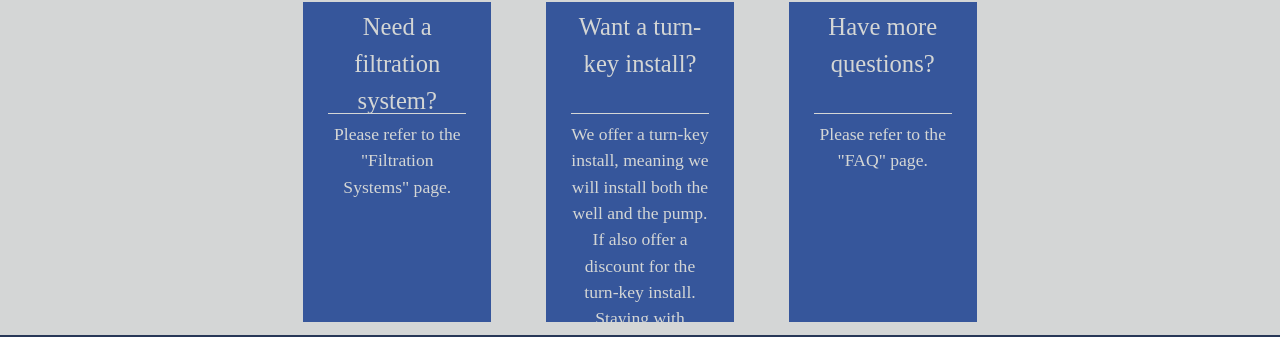
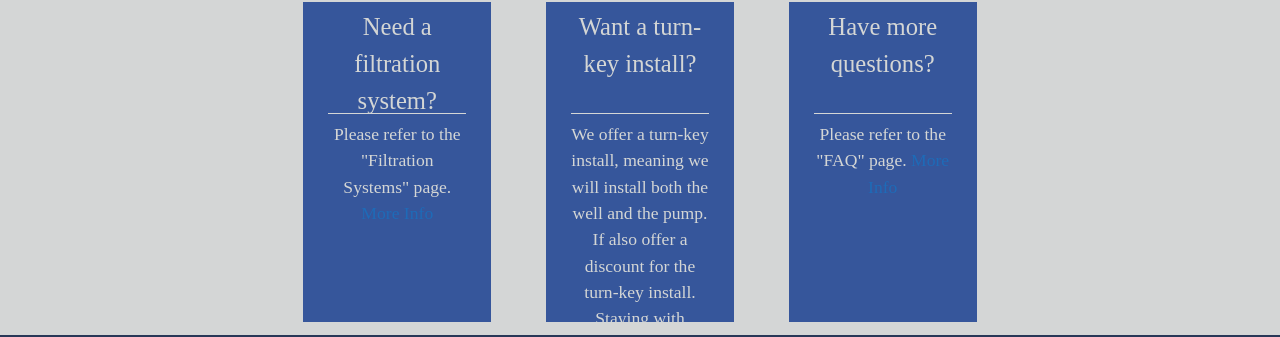
Before and after one commit to jamess999888/SummersPumps, a Jekyll site: the page built from index.md, in a window 1280 px wide. Shown: the part 1432-1769 px from the top of the page. Built offline with Jekyll 4.4.1, drawn with Linux system fonts in a browser that asks for light colours; our own code applies the rules of GitHub Pages for plain Markdown files.

Commit message:
working on bottom links

```diff
--- a/index.md
+++ b/index.md
@@ -68,15 +68,16 @@
 		</div>
 
 		<div class="bottom-block-links">
-					<a class="bottom-block-link">
+					<div class="bottom-block-link">
 						<h2 class="bottom-block-link-header">
             				Need a filtration system?
 						</h2>
 						<div class="bottom-block-link-content">
 							Please refer to the "Filtration Systems" page.
+							<a>More Info</a>
 						</div>
-					</a>
-					<a class="bottom-block-link">
+					</div>
+					<div class="bottom-block-link">
 						<h2 class="bottom-block-link-header">
 							Want a turn-key install?
 						</h2>
@@ -86,15 +87,16 @@
 pump means you get the same great service. We also offer a discount for the turn-key install, so you get
 the same great service made even more affordable.
 						</div>
-					</a>
-					<a class="bottom-block-link" href="/SummersDrilling/faq">
+					</div>
+					<div class="bottom-block-link" href="/SummersDrilling/faq">
 						<h2 class="bottom-block-link-header">
 							Have more questions?
 						</h2>
 						<div class="bottom-block-link-content">
 							Please refer to the "FAQ" page.
+							<a>More Info</a>
 						</div>
-					</a>
+					</div>
 				</div>
 	</div>
 </div>
```
